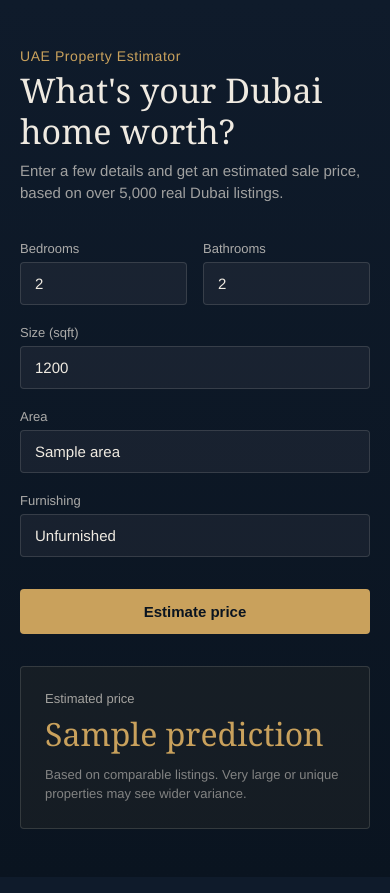
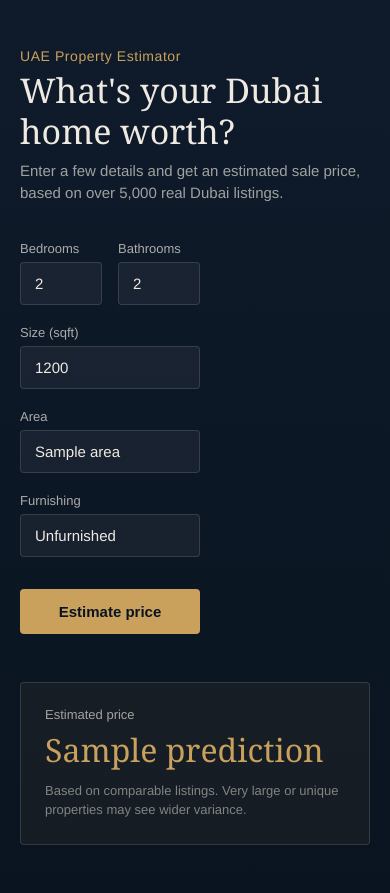
Before and after one commit to obaid147/uae-house-price-prediction, a Flask app: template templates/index.html in a window 390 px wide. Before the commit the page ends 829 px from the top, so only its background shows below. Run offline with Flask 3, Linux system fonts and the light colour scheme; the template is opened without the code that fills it: most values are stand-ins (such as "Sample title", 1, 10 or a date in 2020); parts of the project's set-up code (start-up, migrations or seed data) failed here and were passed over.

Commit message:
Add inline validation, fix bathroom minimum, and move result panel beside the form

```diff
--- a/app.py
+++ b/app.py
@@ -5,13 +5,64 @@ import numpy as np
 
 app = Flask(__name__)
 
-# load our saved model and column list from Colab.
+# Load the trained model and column structure
 model = joblib.load('house_price_model.pkl')
 model_columns = joblib.load('model_columns.pkl')
 
-@app.route('/') # homepage
+# Extract the list of area names from the column names (strip "Area_" prefix)
+areas = sorted([col.replace('Area_', '') for col in model_columns if col.startswith('Area_')])
+
+@app.route('/')
 def home():
-    return "App is running!"
+    return render_template('index.html', areas=areas, prediction=None, errors=None)
+
+@app.route('/predict', methods=['POST'])
+def predict():
+    # Get form inputs
+    bedrooms = float(request.form['bedrooms'])
+    bathrooms = float(request.form['bathrooms'])
+    size_min = float(request.form['sizeMin'])
+    area = request.form['area']
+    furnishing = request.form['furnishing']
+
+    # Server-side validation — reject unrealistic or missing values
+    errors = []
+    if bedrooms < 0 or bedrooms > 15:
+        errors.append("Bedrooms must be between 0 and 15.")
+    if bathrooms <= 0 or bathrooms > 15:
+        errors.append("Bathrooms must be between 1 and 15.")
+    if size_min < 100 or size_min > 50000:
+        errors.append("Size must be between 100 and 50,000 sqft.")
+
+    if errors:
+        return render_template('index.html', areas=areas, prediction=None, errors=errors)
+
+    # Build a single row matching the model's expected columns, all zeros to start
+    input_data = pd.DataFrame([[0] * len(model_columns)], columns=model_columns)
+
+    # Fill in the numeric values
+    input_data['bedrooms'] = bedrooms
+    input_data['bathrooms'] = bathrooms
+    input_data['sizeMin'] = size_min
+
+    # Set the matching one-hot column to 1. One area name was dropped during training
+    # as the baseline category — if the user picks that one, no column needs setting.
+    area_col = f'Area_{area}'
+    if area_col in input_data.columns:
+        input_data[area_col] = 1
+
+    if furnishing == 'PARTLY':
+        input_data['furnishing_PARTLY'] = 1
+    elif furnishing == 'YES':
+        input_data['furnishing_YES'] = 1
+
+    # Predict (model was trained on log price, so convert back)
+    log_prediction = model.predict(input_data)[0]
+    predicted_price = np.exp(log_prediction)
+
+    formatted_price = f"AED {predicted_price:,.0f}"
+
+    return render_template('index.html', areas=areas, prediction=formatted_price)
 
 if __name__ == '__main__':
     app.run(debug=True)
--- a/templates/index.html
+++ b/templates/index.html
@@ -23,7 +23,23 @@
     justify-content: center;
     padding: 48px 20px;
   }
-  .wrap { width: 100%; max-width: 520px; }
+  .wrap { width: 100%; max-width: 980px; }
+  .layout {
+    display: flex;
+    gap: 48px;
+    align-items: flex-start;
+  }
+  .form-col { flex: 1; min-width: 0; }
+  .result-col {
+    flex: 1;
+    min-width: 0;
+    position: sticky;
+    top: 48px;
+  }
+  @media (max-width: 800px) {
+    .layout { flex-direction: column; }
+    .result-col { position: static; }
+  }
   .kicker {
     font-size: 14px;
     color: var(--gold);
@@ -71,6 +87,10 @@
     border-color: var(--gold);
   }
   select { appearance: none; cursor: pointer; }
+  select option {
+    background: #1A2B42;
+    color: var(--cream);
+  }
   button {
     margin-top: 12px;
     padding: 14px;
@@ -84,7 +104,6 @@
   }
   button:hover { background: #d8b06e; }
   .result {
-    margin-top: 32px;
     padding: 24px;
     border: 1px solid var(--line);
     border-radius: 4px;
@@ -106,6 +125,25 @@
     color: rgba(239,234,225,0.5);
     line-height: 1.5;
   }
+  .errors {
+    margin-top: 20px;
+    padding: 20px;
+    border: 1px solid rgba(201,90,90,0.4);
+    border-radius: 4px;
+    background: rgba(201,90,90,0.08);
+  }
+  .errors .label {
+    font-size: 13px;
+    color: #E19999;
+    margin-bottom: 8px;
+  }
+  .errors ul {
+    margin: 0;
+    padding-left: 18px;
+    color: rgba(239,234,225,0.85);
+    font-size: 14px;
+    line-height: 1.6;
+  }
 </style>
 </head>
 <body>
@@ -114,21 +152,25 @@
   <h1>What's your Dubai home worth?</h1>
   <p class="sub">Enter a few details and get an estimated sale price, based on over 5,000 real Dubai listings.</p>
 
+  <div class="layout">
+  <div class="form-col">
   <form method="POST" action="/predict">
     <div class="row">
       <div>
         <label for="bedrooms">Bedrooms</label>
-        <input type="number" id="bedrooms" name="bedrooms" min="0" max="10" value="2" required>
+        <input type="number" id="bedrooms" name="bedrooms" min="0" max="15" step="1" value="2" required>
       </div>
       <div>
         <label for="bathrooms">Bathrooms</label>
-        <input type="number" id="bathrooms" name="bathrooms" min="0" max="10" value="2" required>
+        <input type="number" id="bathrooms" name="bathrooms" min="1" max="15" step="1" value="2" required
+               oninvalid="this.setCustomValidity('Enter at least 1 bathroom')"
+               oninput="this.setCustomValidity('')">
       </div>
     </div>
 
     <div>
       <label for="sizeMin">Size (sqft)</label>
-      <input type="number" id="sizeMin" name="sizeMin" min="1" value="1200" required>
+      <input type="number" id="sizeMin" name="sizeMin" min="100" max="50000" step="1" value="1200" required>
     </div>
 
     <div>
@@ -152,13 +194,33 @@
     <button type="submit">Estimate price</button>
   </form>
 
-  {% if prediction %}
-  <div class="result">
-    <div class="label">Estimated price</div>
-    <div class="price">{{ prediction }}</div>
-    <div class="note">Based on comparable listings. Very large or unique properties may see wider variance.</div>
+  {% if errors %}
+  <div class="errors">
+    <div class="label">Please fix the following</div>
+    <ul>
+      {% for e in errors %}
+      <li>{{ e }}</li>
+      {% endfor %}
+    </ul>
   </div>
   {% endif %}
+  </div>
+
+  <div class="result-col">
+    {% if prediction %}
+    <div class="result">
+      <div class="label">Estimated price</div>
+      <div class="price">{{ prediction }}</div>
+      <div class="note">Based on comparable listings. Very large or unique properties may see wider variance.</div>
+    </div>
+    {% else %}
+    <div class="result" style="opacity:0.5;">
+      <div class="label">Estimated price</div>
+      <div class="price" style="font-size:20px;">Fill the form and submit to see a price</div>
+    </div>
+    {% endif %}
+  </div>
+  </div>
 </div>
 </body>
 </html>
```
